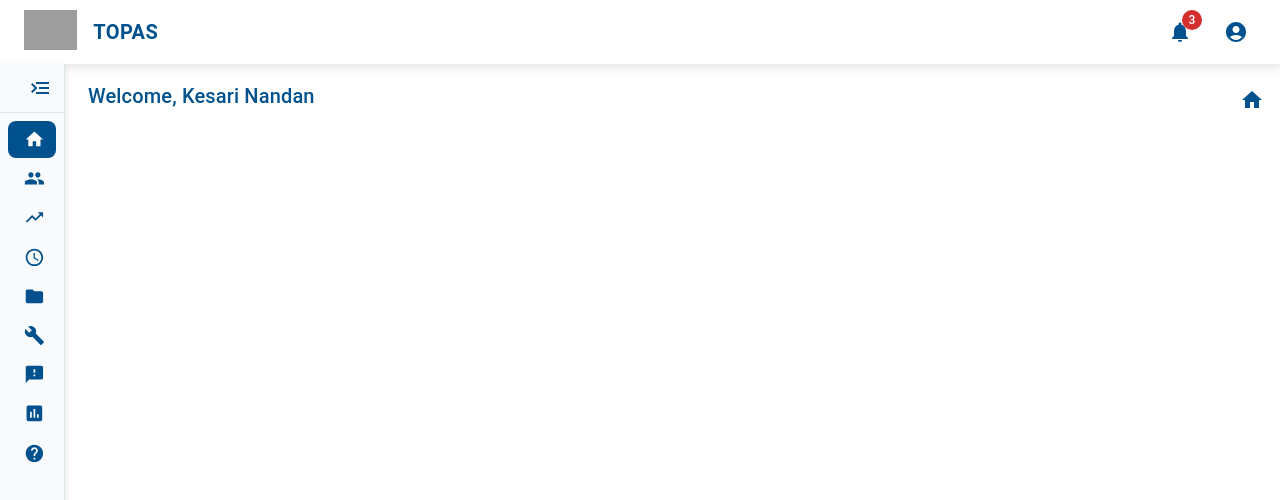
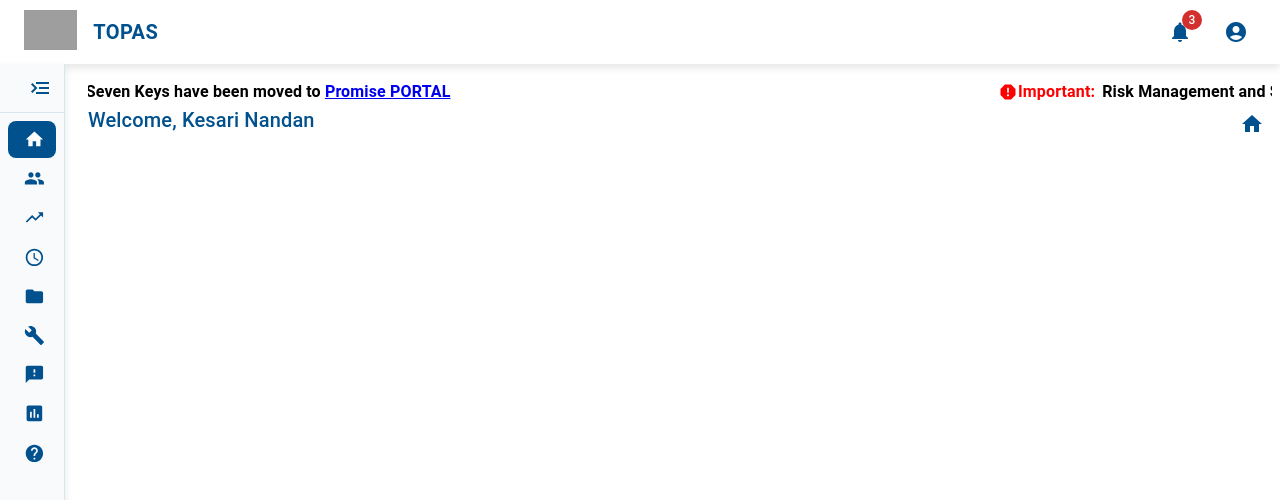
Before and after one commit to KesariIncture/topas-demo, a React (Vite) app: page /topas-demo/dashboard in a window 1280 px wide. Shown: the top 500 px of the page. Built offline with nearby package versions, Linux system fonts and the light colour scheme; grey boxes are pictures that could not be loaded.

Commit message:
Add marquee for important announcements in Dashboard

```diff
--- a/src/pages/Dashboard.jsx
+++ b/src/pages/Dashboard.jsx
@@ -1,7 +1,10 @@
 import { Typography, Box, IconButton } from "@mui/material";
 import Header from "../components/Header";
 import Sidebar from "../components/Sidebar";
-import { Home } from "@mui/icons-material";
+import { Home, Report } from "@mui/icons-material";
+import Marquee from "react-fast-marquee";
+import { Link } from "react-router";
+
 
 function Dashboard() {
   const c1 = "#00518D";
@@ -11,14 +14,32 @@ function Dashboard() {
       <Header />
       <Sidebar />
 
+      <Box sx={{ margin: "5rem 0 0 5rem" }}>
+        <Marquee>
+          <Box sx={{ display: "flex", gap: "7px" }}>
+            <Typography
+              sx={{
+                color: "red",
+                fontWeight: "bold",
+                display: "flex",
+                alignItems: "center",
+              }}
+            >
+              <Report fontSize="small" />
+              Important:
+            </Typography>
+            <Typography sx = {{fontWeight: "bold"}}>
+              Risk Management and Seven Keys have been moved to <Link>Promise PORTAL</Link>
+            </Typography>
+          </Box>
+        </Marquee>
         <Box
           sx={{
-          margin: "5rem 0 0 5rem",
             display: "flex",
             justifyContent: "space-between",
           }}
         >
-        <Typography variant="h6" sx={{ color: c1}}>
+          <Typography variant="h6" sx={{ color: c1 }}>
             Welcome, Kesari Nandan
           </Typography>
           <IconButton
@@ -32,6 +53,7 @@ function Dashboard() {
             <Home />
           </IconButton>
         </Box>
+      </Box>
     </>
   );
 }
```
Lines whose indentation alone changed are shown as unchanged.
